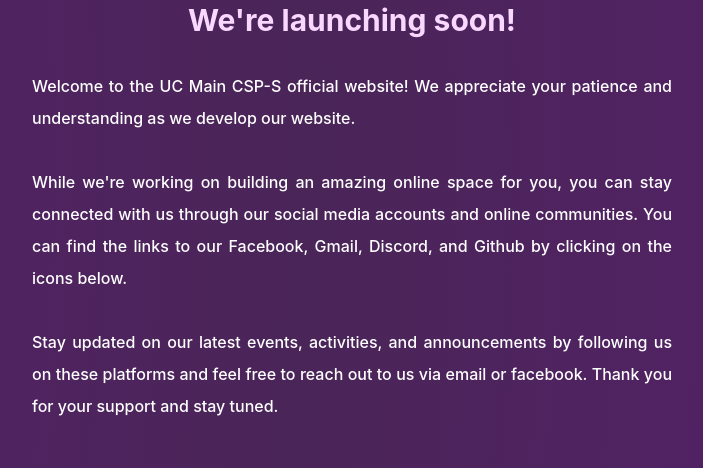
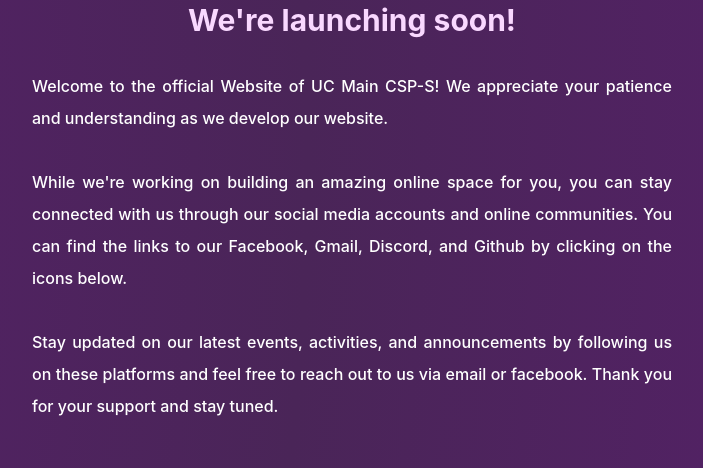
Before and after one commit to csps/web, a Vue app: page / in a window 1280 px wide. Shown: the part 238-706 px from the top of the page, without its empty margins (288-991 px from the left). Built offline with nearby package versions, Linux system fonts and the light colour scheme.

Commit message:
chore(app): update dependencies

```diff
--- a/src/pages/LaunchingSoon.vue
+++ b/src/pages/LaunchingSoon.vue
@@ -10,7 +10,7 @@
       <h4>We're launching soon!</h4>
 
       <p>
-        Welcome to the UC Main CSP-S official website!
+        Welcome to the official Website of UC Main CSP-S!
         We appreciate your patience and understanding as we develop our website.
 
         <br><br>
@@ -57,9 +57,11 @@
 onMounted(() => {
   anime({
     targets: "#parent > *",
-    scale: [0, 1],
+    translateX: [-270, 0],
     opacity: [0, 1],
-    delay: anime.stagger(75, { start: 500 }),
+    delay: anime.stagger(50, {
+      easing: 'linear'
+    }),
   });
 });
 </script>
```
Also changed, not shown: package.json (+9 -9 lines), 1 other file (tests, documents, lock files or other folders).
